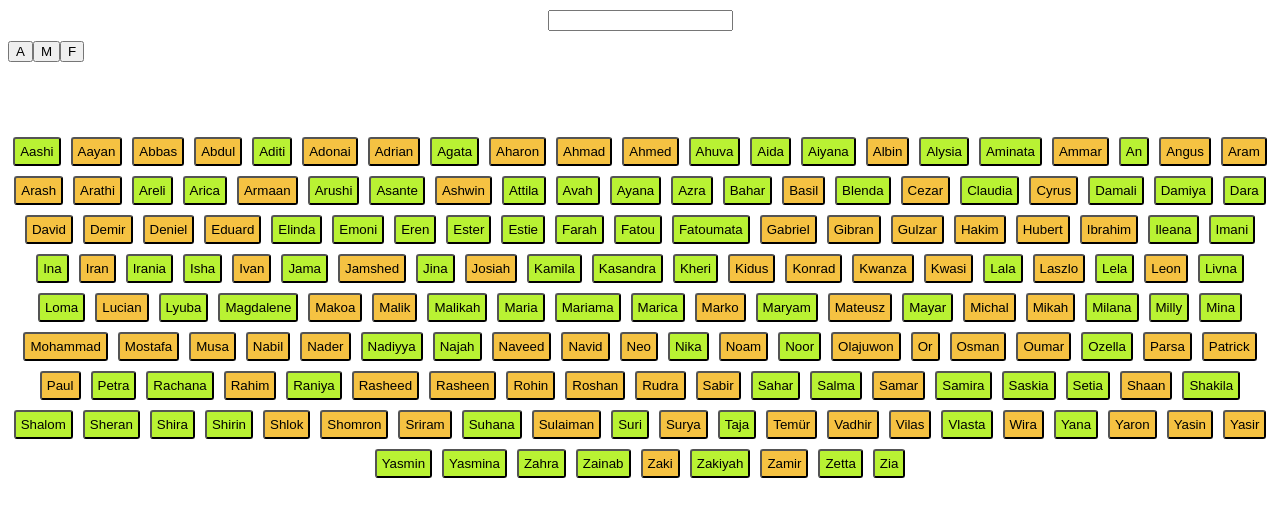
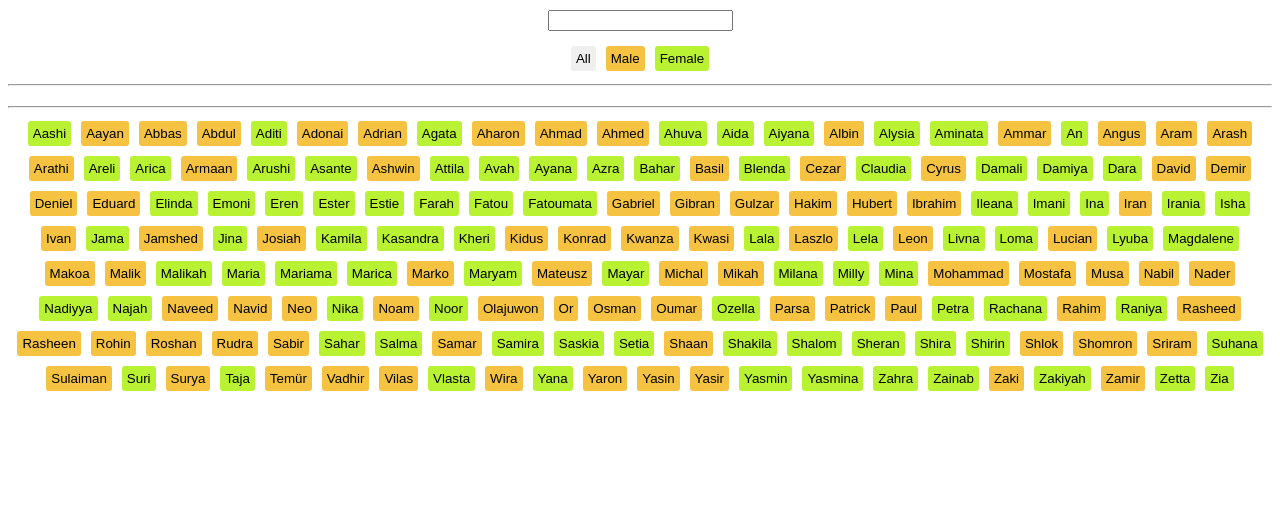
Before and after one commit to Wilrosmi/baby-names-react, a React (Create React App) app: page / in a window 1280 px wide. Shown: the top 516 px of the page. Built offline with nearby package versions, Linux system fonts and the light colour scheme; the HTML template or start-up script is replaced by a standard one.

Commit message:
Styling changes

```diff
--- a/src/App.css
+++ b/src/App.css
@@ -7,7 +7,8 @@
 }
 
 .f,
-.m {
+.m,
+.a {
   margin: 5px;
   padding: 5px;
   border-radius: 3px;
@@ -28,7 +29,16 @@
 #favList {
   display: flex;
   flex-flow: row wrap;
-  height: 50px;
   margin: 10px auto 10px auto;
   justify-content: center;
 }
+
+button {
+  box-shadow: 0px;
+  border: 0px;
+}
+
+#radio-buttons {
+  display: flex;
+  justify-content: center;
+}
--- a/src/App.tsx
+++ b/src/App.tsx
@@ -20,10 +20,12 @@ function App(props: NameProp): JSX.Element {
     <>
       <SearchBar inputVal={inputVal} setInputVal={setInputVal} />
       <FilterButtons setFilter={setFilter} />
+      <hr />
       <Favourites
         nameList={favSeparator(nameList, 1)}
         setNameList={setNameList}
       />
+      <hr />
       <NameDisplay
         nameList={searchFilter(inputVal, filter, favSeparator(nameList, 0))}
         setNameList={setNameList}
--- a/src/components/FilterButtons.tsx
+++ b/src/components/FilterButtons.tsx
@@ -4,30 +4,30 @@ interface Prop {
 
 function FilterButtons(props: Prop): JSX.Element {
   return (
-    <div>
+    <div id="radio-buttons">
       <button
-        className="filter-button"
+        className="filter-button a"
         typeof="radio"
         name="filter"
         onClick={() => props.setFilter("a")}
       >
-        A
+        All
       </button>
       <button
-        className="filter-button"
+        className="filter-button m"
         typeof="radio"
         name="filter"
         onClick={() => props.setFilter("m")}
       >
-        M
+        Male
       </button>
       <button
-        className="filter-button"
+        className="filter-button f"
         typeof="radio"
         name="filter"
         onClick={() => props.setFilter("f")}
       >
-        F
+        Female
       </button>
     </div>
   );
```
